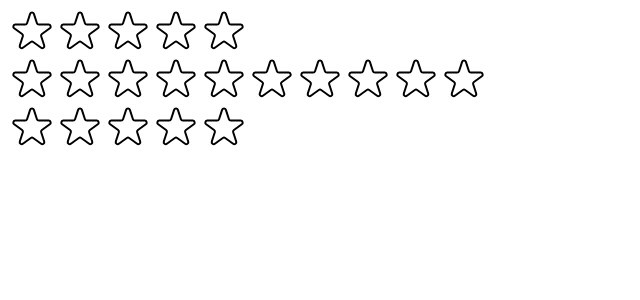
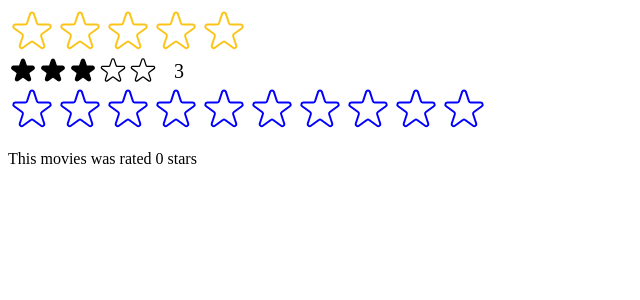
Before and after one commit to Marko010101/bringPopcorn, a React (Create React App) app: page / in a window 1280 px wide. Shown: the top 300 px of the page, without its empty margins (0-640 px from the left). Built offline with nearby package versions, Linux system fonts and the light colour scheme.

Commit message:
Created a reusable component and passed it a few props to be changeable.

```diff
--- a/src/StarRating.js
+++ b/src/StarRating.js
@@ -1,4 +1,3 @@
-import { click } from "@testing-library/user-event/dist/click";
 import { useState } from "react";
 
 const containerStyle = {
@@ -11,21 +10,32 @@
   display: "flex",
 };
 
-const textStyle = {
-  lineHeight: "1",
-  margin: "0",
-};
-
-export default function StarRating({ maxRating = 5 }) {
-  const [rating, setRating] = useState(0);
+export default function StarRating({
+  maxRating = 5,
+  color = "#fcc419",
+  size = 48,
+  className = "",
+  messages = [],
+  defaultRating = 0,
+  onSetRating,
+}) {
+  const [rating, setRating] = useState(defaultRating);
   const [tempRating, setTempRating] = useState(0);
 
   function handleRating(rating) {
     setRating(rating);
+    onSetRating(rating);
   }
 
+  const textStyle = {
+    lineHeight: "1",
+    margin: "0",
+    color,
+    fontSize: `${size / 1.5}px`,
+  };
+
   return (
-    <div style={containerStyle}>
+    <div style={containerStyle} className={className}>
       <div style={starContainerStyle}>
         {Array.from({ length: maxRating }, (_, i) => (
           <Star
@@ -34,22 +44,28 @@
             full={tempRating ? tempRating >= i + 1 : rating >= i + 1}
             onHoverIn={() => setTempRating(i + 1)}
             onHoverOut={() => setTempRating(0)}
+            color={color}
+            size={size}
           />
         ))}
       </div>
-      <p style={textStyle}>{tempRating || rating || ""}</p>
+      <p style={textStyle}>
+        {messages.length === maxRating
+          ? messages[tempRating ? tempRating - 1 : rating - 1]
+          : tempRating || rating || ""}
+      </p>
     </div>
   );
 }
 
-const starStyle = {
-  width: "48px",
-  height: "48px",
-  display: "block",
-  cursor: "pointer",
-};
+function Star({ onRate, full, onHoverIn, onHoverOut, color, size }) {
+  const starStyle = {
+    width: `${size}px`,
+    height: `${size}px`,
+    display: "block",
+    cursor: "pointer",
+  };
 
-function Star({ onRate, full, onHoverIn, onHoverOut }) {
   return (
     <>
       <span
@@ -63,8 +79,8 @@
           <svg
             xmlns="http://www.w3.org/2000/svg"
             viewBox="0 0 20 20"
-            fill="#000"
-            stroke="#000"
+            fill={color}
+            stroke={color}
           >
             <path d="M9.049 2.927c.3-.921 1.603-.921 1.902 0l1.07 3.292a1 1 0 00.95.69h3.462c.969 0 1.371 1.24.588 1.81l-2.8 2.034a1 1 0 00-.364 1.118l1.07 3.292c.3.921-.755 1.688-1.54 1.118l-2.8-2.034a1 1 0 00-1.175 0l-2.8 2.034c-.784.57-1.838-.197-1.539-1.118l1.07-3.292a1 1 0 00-.364-1.118L2.98 8.72c-.783-.57-.38-1.81.588-1.81h3.461a1 1 0 00.951-.69l1.07-3.292z" />
           </svg>
@@ -73,7 +89,7 @@
             xmlns="http://www.w3.org/2000/svg"
             fill="none"
             viewBox="0 0 24 24"
-            stroke="#000"
+            stroke={color}
           >
             <path
               strokeLinecap="round"
--- a/src/index.js
+++ b/src/index.js
@@ -1,15 +1,30 @@
-import React from "react";
+import React, { useState } from "react";
 import ReactDOM from "react-dom/client";
 // import "./index.css";
 // import App from "./App";
 import StarRating from "./StarRating.js";
 
+function Test() {
+  const [movieRating, setMovieRating] = useState(0);
+
+  return (
+    <div>
+      <StarRating color="blue" maxRating={10} onSetRating={setMovieRating} />
+      <p>This movies was rated {movieRating} stars </p>
+    </div>
+  );
+}
+
 const root = ReactDOM.createRoot(document.getElementById("root"));
 root.render(
   <React.StrictMode>
     {/* <App /> */}
-    <StarRating maxRating={5} />
-    <StarRating maxRating={10} />
-    <StarRating />
+    <StarRating
+      maxRating={5}
+      messages={["Terrible", "Bad", "Okay", "Good", "Amazing"]}
+    />
+    <StarRating size={30} color="black" className="test" defaultRating={3} />
+
+    <Test />
   </React.StrictMode>
 );
```
